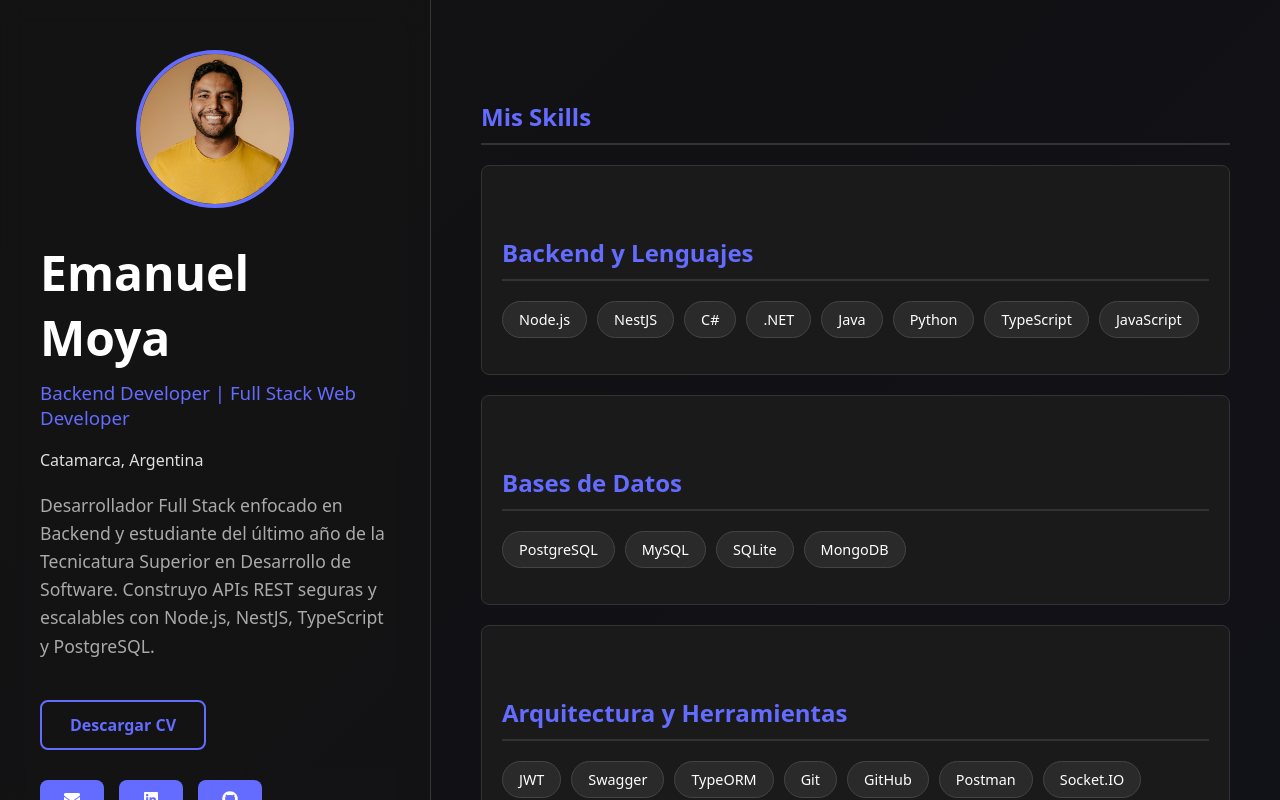
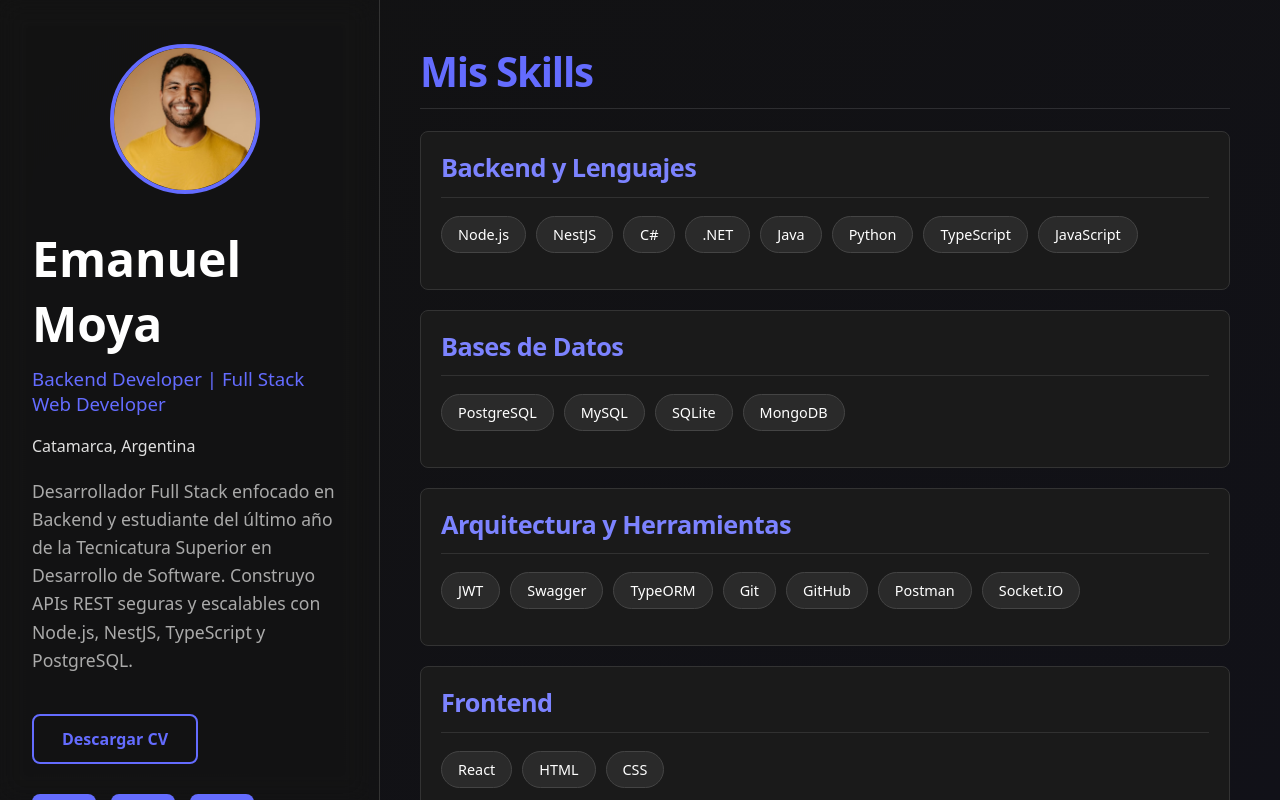
Before and after one commit to osomoya94/mi-portafolio, a React (Vite) app in the folder mi-portafolio/: page / in a window 1280 px wide. Shown: the top 800 px of the page. Built offline with nearby package versions, Linux system fonts and the light colour scheme.

Commit message:
actulizando v4

```diff
--- a/mi-portafolio/src/App.css
+++ b/mi-portafolio/src/App.css
@@ -1,3 +1,22 @@
+*,
+*::before,
+*::after {
+  box-sizing: border-box;
+}
+
+html,
+body,
+#root {
+  width: 100%;
+  margin: 0;
+  overflow-x: hidden;
+}
+
+img {
+  max-width: 100%;
+  display: block;
+}
+
 body {
   background: linear-gradient(135deg, #121212 0%, #111118 100%);
   background-attachment: fixed;
@@ -15,10 +34,16 @@ body {
   min-height: 100vh;
 }
 
+.columna-sidebar {
+  width: 100%;
+}
+
 .contenido-principal {
   flex: 1;
+  width: 100%;
+  max-width: 1200px;
   padding: 30px 20px;
-  max-width: 800px;
+  margin: 0 auto;
 }
 
 .foto-perfil {
@@ -102,13 +127,14 @@ body {
   border-color: #646cff;
 }
 
-h2 {
-  color: #646cff;
-  border-bottom: 2px solid #333;
-  padding-bottom: 10px;
-  margin-top: 50px;
-  margin-bottom: 20px;
+/* TITULOS */
+h2,
+h3,
+h4,
+h5 {
+  margin-top: 0;
 }
+
 ul {
   display: flex;
   flex-wrap: wrap;
@@ -140,7 +166,30 @@ hr {
   display: none;
 }
 
-/* SCROLL BAR LATERAL*/
+.titulo-seccion {
+  width: min(100%, 1200px);
+  margin: 0 auto 22px auto;
+  font-size: clamp(2rem, 1.4rem + 1.4vw, 3rem);
+  font-weight: 800;
+  line-height: 1.1;
+  color: #646cff;
+  letter-spacing: -0.03em;
+  padding-bottom: 14px;
+  border-bottom: 1px solid rgba(255, 255, 255, 0.12);
+}
+
+.titulo-bloque {
+  font-size: clamp(1.35rem, 1.1rem + 0.6vw, 1.8rem);
+  font-weight: 700;
+  line-height: 1.2;
+  color: #7c83ff;
+  margin: 0 0 18px 0;
+  padding-bottom: 14px;
+  border-bottom: 1px solid rgba(255, 255, 255, 0.1);
+  letter-spacing: -0.02em;
+}
+
+/* SCROLL BARRA LATERAL*/
 ::-webkit-scrollbar {
   width: 10px;
 }
@@ -178,18 +227,20 @@ hr {
 }
 
 /* IMAGENES DE PROYECTOS*/
-.imagen-proyecto{
-  width:100%;
+.imagen-proyecto {
+  width: 100%;
   height: 200px;
   object-fit: cover;
   border-radius: 6px;
   margin-top: 15px;
   margin-bottom: 15px;
   border: 1px solid #333;
-  transition: opacity 0.3s ease, transform 0.3s ease;
+  transition:
+    opacity 0.3s ease,
+    transform 0.3s ease;
 }
 
-.tarjeta-proyecto:hover .imagen-proyecto{
+.tarjeta-proyecto:hover .imagen-proyecto {
   opacity: 1;
   transform: scale(1.05);
 }
@@ -258,7 +309,9 @@ hr {
   align-items: center;
   color: #e0e0e0;
   text-decoration: none;
-  transition: transform 0.3s ease, color 0.3s ease;
+  transition:
+    transform 0.3s ease,
+    color 0.3s ease;
   font-weight: bold;
   text-align: center;
 }
@@ -279,21 +332,74 @@ hr {
 
 /*RESPONSI*/
 @media (min-width: 768px) {
+  body {
+    overflow: hidden;
+  }
+
   .layout-principal {
     flex-direction: row;
+    align-items: stretch;
+    height: 100vh;
+    overflow: hidden;
+  }
+
+  .columna-sidebar {
+    flex: 0 0 340px;
+    width: 340px;
+    min-width: 340px;
+    height: 100%;
+    overflow-y: auto;
+    overflow-x: hidden;
+    scrollbar-gutter: stable;
+    background: rgba(20, 20, 20, 0.6);
+    backdrop-filter: blur(12px);
+    -webkit-backdrop-filter: blur(12px);
+    border-right: 1px solid #333;
+    z-index: 10;
   }
 
   .encabezado {
-    width: 350px;
-    height: 100vh;
-    position: sticky;
-    top: 0;
+    width: 100%;
+    min-height: 100%;
     border-bottom: none;
-    border-right: 1px solid #333;
-    padding: 50px 40px;
+    border-right: none;
+    padding: 40px 28px;
+    box-sizing: border-box;
+    background: transparent;
   }
 
   .contenido-principal {
-    padding: 50px;
+    flex: 1;
+    min-width: 0;
+    width: auto;
+    max-width: none;
+    height: 100%;
+    overflow-y: auto;
+    overflow-x: hidden;
+    scrollbar-gutter: stable;
+    padding: 40px 32px;
+    margin: 0;
+  }
+
+  .contenido-principal > * {
+    width: min(100%, 1200px);
+    margin-left: auto;
+    margin-right: auto;
   }
 }
+
+@media (min-width: 1100px) {
+  .columna-sidebar {
+    flex-basis: 380px;
+    width: 380px;
+    min-width: 380px;
+  }
+
+  .encabezado {
+    padding: 44px 32px;
+  }
+
+  .contenido-principal {
+    padding: 50px 40px;
+  }
+}
--- a/mi-portafolio/src/App.jsx
+++ b/mi-portafolio/src/App.jsx
@@ -88,13 +88,16 @@ const educacion = [
 function App() {
   return (
     <div className="layout-principal">
-      <Sidebar />
+
+      <div className="columna-sidebar">
+          <Sidebar />
+      </div>
 
       <main className="contenido-principal">
-        <h2> Mis Skills</h2>
+        <h2 className="titulo-seccion"> Mis Skills</h2>
         {tecnologias.map((bloque) => (
           <div key={bloque.categoria}>
-            <h2>{bloque.categoria}</h2>
+            <h3 className="titulo-bloque">{bloque.categoria}</h3>
             <ul>
               {bloque.items.map((item) => (
                 <li key={item}>{item}</li>
@@ -105,7 +108,7 @@ function App() {
 
         <hr />
 
-        <h2> Mis proyectos</h2>
+        <h2 className="titulo-seccion"> Mis proyectos</h2>
         {proyectos.map((estudio) => (
           <div key={estudio.nombre} className="tarjeta-proyecto">
             <h3>{estudio.nombre}</h3>
@@ -126,7 +129,7 @@ function App() {
 
         <hr />
 
-        <h2>Educacion</h2>
+        <h2 className="titulo-seccion" >Educacion</h2>
         {educacion.map((educacion) => (
           <div key={educacion.nombre}>
             <h3>{educacion.nombre}</h3>
@@ -161,7 +164,7 @@ function App() {
                 <FaEnvelope className="icono-contacto" />
               </a>
 
-              <a href="/CV-Emanuel-Moya.pdf" download className="contacto-item">
+              <a href={`${import.meta.env.BASE_URL}cv/CV-Emanuel-Moya.pdf`} download className="contacto-item">
                 <span>
                   Descargar
                   <br />
--- a/mi-portafolio/src/Sidebar.jsx
+++ b/mi-portafolio/src/Sidebar.jsx
@@ -1,6 +1,7 @@
-import { FaGithub, FaLinkedin, FaEnvelope } from 'react-icons/fa';
+import { FaGithub, FaLinkedin, FaEnvelope } from "react-icons/fa";
 import "./App.css";
 import fotoPerfil from "./img/foto-perfil.avif";
+
 function Sidebar() {
   return (
     <header className="encabezado">
@@ -13,20 +14,22 @@ function Sidebar() {
         de la Tecnicatura Superior en Desarrollo de Software. Construyo APIs
         REST seguras y escalables con Node.js, NestJS, TypeScript y PostgreSQL.
       </p>
-      <a href="/CV-Emanuel-Moya.pdf" download className="boton-cv">
+      <a href={`${import.meta.env.BASE_URL}cv/CV-Emanuel-Moya.pdf`} download className="boton-cv">
         Descargar CV
       </a>
       <div className="enlaces-contacto">
-
-        <a href="mailto:emanuelmoya11@gmail.com" title='Email'><FaEnvelope/></a>
+        <a href="mailto:emanuelmoya11@gmail.com" title="Email">
+          <FaEnvelope />
+        </a>
         <a
           href="https://www.linkedin.com/in/emanuel-moya-desarrolladorfullstack/"
           target="_blank"
-          title="LinkedIn">
-          <FaLinkedin/>
+          title="LinkedIn"
+        >
+          <FaLinkedin />
         </a>
         <a href="https://github.com/osomoya94" target="_blank" title="GitHub">
-          <FaGithub/>
+          <FaGithub />
         </a>
       </div>
     </header>
```
Also changed, not shown: 1 other file (tests, documents, lock files or other folders).
